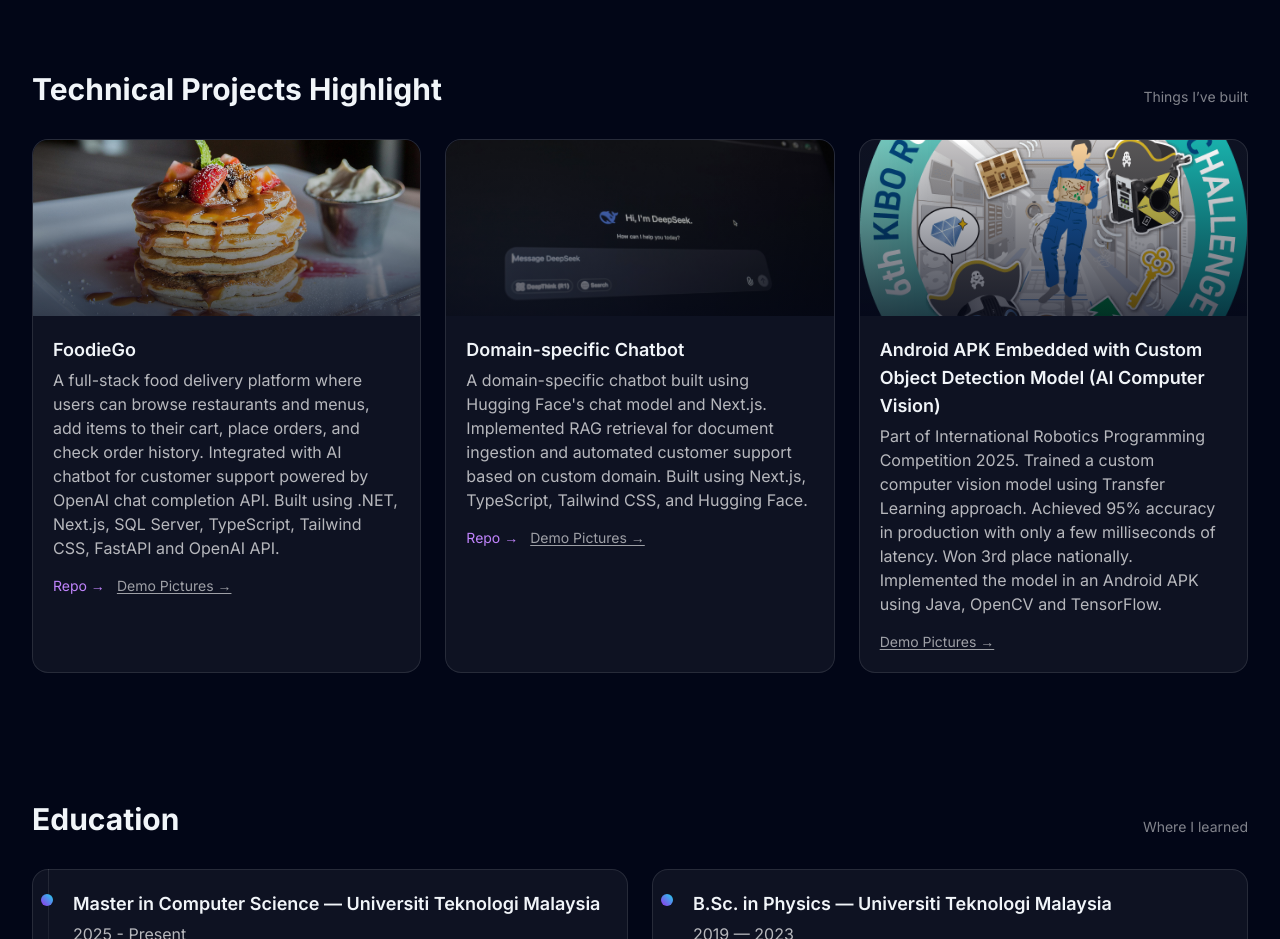
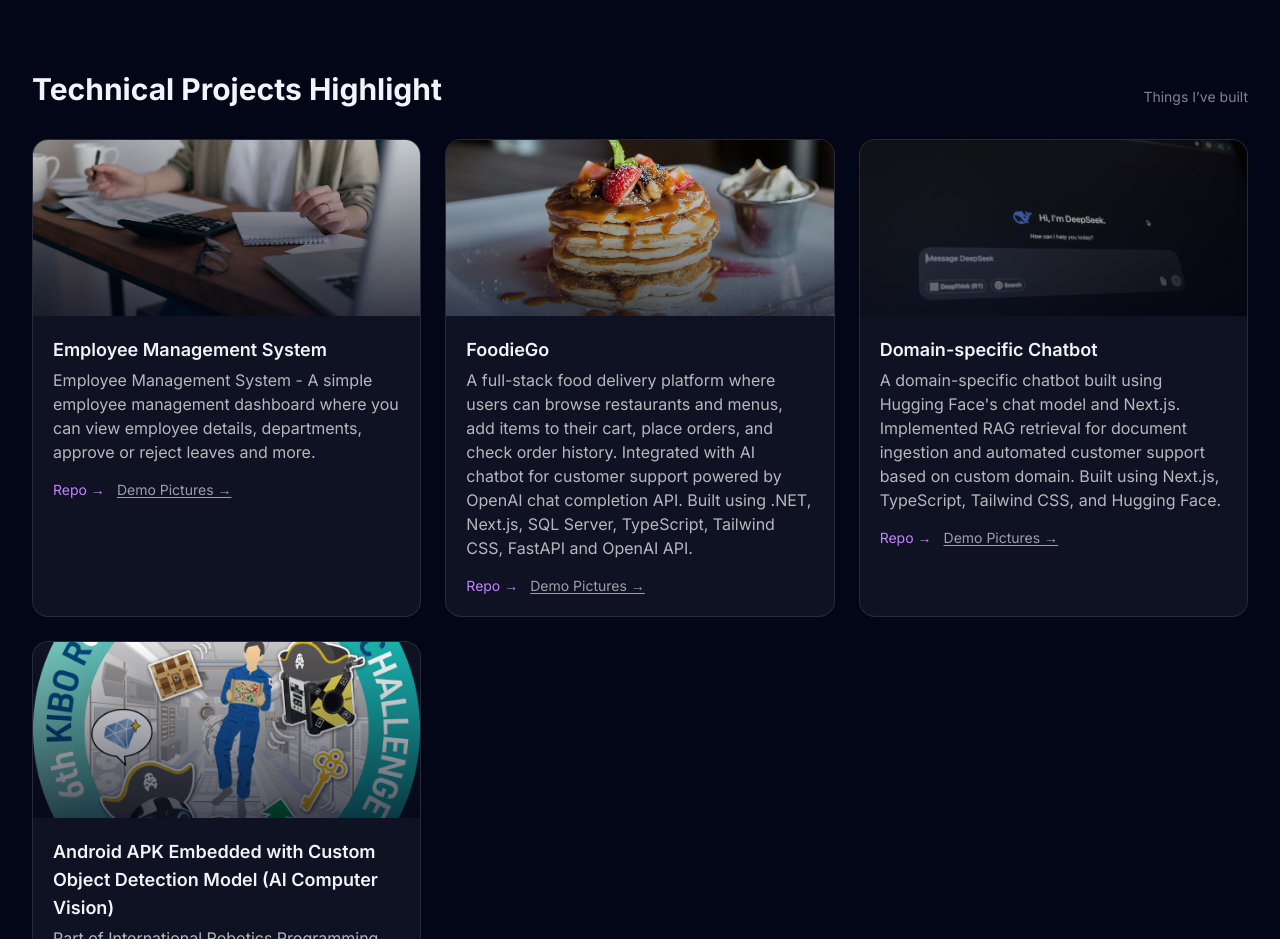
Before and after one commit to Sharen-Rajenthiran/sharenrajenthiran.github.io, a plain HTML site: page index.html in a window 1280 px wide. Shown: the part 1820-2759 px from the top of the page. Drawn offline with nearby package versions, Linux system fonts and the light colour scheme.

Commit message:
added employee management project

```diff
--- /dev/null
+++ b/assets/projects/demo/employee-management-system/gallery.json
@@ -0,0 +1,6 @@
+[
+    "ems-1.png",
+    "ems-2.png",
+    "ems-3.png",
+    "ems-4.png"
+]
--- a/index.html
+++ b/index.html
@@ -299,6 +299,25 @@
           </div>
           <div class="mt-8 grid sm:grid-cols-2 lg:grid-cols-3 gap-6">
             <!-- Project Card -->
+             <article class="group relative rounded-2xl overflow-hidden border border-white/10 bg-white/5 hover:bg-white/10 transition">
+              <div class="relative">
+                <img src="assets/projects/employee-management-system.jpg" alt="Project illustration" class="w-full h-44 object-cover" />
+                <video class="hidden" muted loop playsinline></video>
+                <div class="absolute inset-0 bg-gradient-to-t from-slate-950/70 to-transparent"></div>
+              </div>
+              <div class="p-5">
+                <h3 class="font-semibold text-lg">Employee Management System</h3>
+                <p class="text-white/70 mt-1">
+                    Employee Management System -
+                    A simple employee management dashboard where you can view employee details,
+                    departments, approve or reject leaves and more.
+                </p>
+                <div class="mt-4 flex items-center gap-3">
+                  <a href="https://github.com/Sharen-Rajenthiran/employee-management-system-backend" target="_blank" rel="noreferrer" class="text-primary-300 hover:text-primary-200 text-sm">Repo →</a>
+                  <button type="button" data-gallery="assets/projects/demo/employee-management-system/" class="text-white/60 hover:text-white text-sm underline underline-offset-2">Demo Pictures →</button>
+                </div>
+              </div>
+            </article>
             <article class="group relative rounded-2xl overflow-hidden border border-white/10 bg-white/5 hover:bg-white/10 transition">
               <div class="relative">
                 <img src="assets/projects/foodiego.jpg" alt="Project illustration" class="w-full h-44 object-cover" />
@@ -313,7 +332,7 @@
                     Built using .NET, Next.js, SQL Server, TypeScript, Tailwind CSS, FastAPI and OpenAI API.
                 </p>
                 <div class="mt-4 flex items-center gap-3">
-                  <a href="https://github.com/Sharen-Rajenthiran" target="_blank" rel="noreferrer" class="text-primary-300 hover:text-primary-200 text-sm">Repo →</a>
+                  <a href="https://github.com/Sharen-Rajenthiran/foodiego-backend" target="_blank" rel="noreferrer" class="text-primary-300 hover:text-primary-200 text-sm">Repo →</a>
                   <button type="button" data-gallery="assets/projects/demo/foodiego/" class="text-white/60 hover:text-white text-sm underline underline-offset-2">Demo Pictures →</button>
                 </div>
               </div>
```
Also changed, not shown: assets/projects/demo/employee-management-system/ems-1.png (added), assets/projects/demo/employee-management-system/ems-2.png (added), assets/projects/demo/employee-management-system/ems-3.png (added), assets/projects/demo/employee-management-system/ems-4.png (added), assets/projects/employee-management-system.jpg (added).
